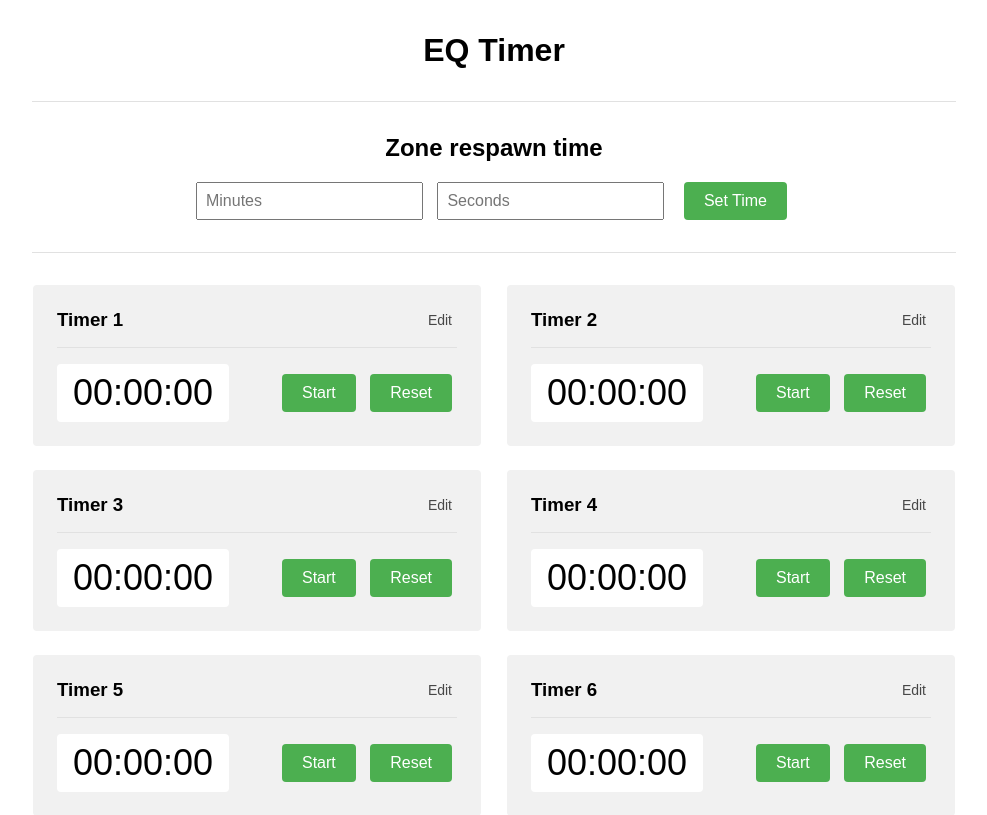
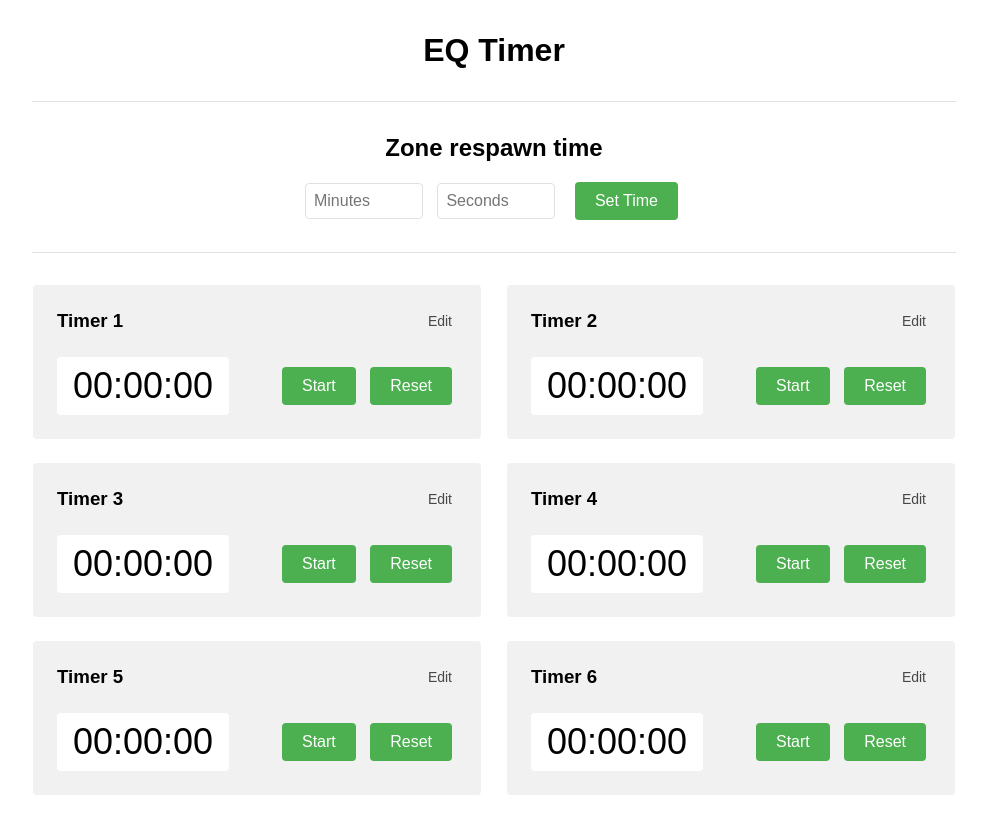
Before and after one commit to kkorolevdev/eq-tools, a plain HTML site: page timer/index.html in a window 1280 px wide. Shown: the top 815 px of the page, without its empty margins (146-1133 px from the left). Drawn offline with Linux system fonts and the light colour scheme.

Commit message:
feat: change timer styles

```diff
--- a/timer/styles.css
+++ b/timer/styles.css
@@ -12,15 +12,27 @@ body {
 }
 
 input[type="number"] {
-	font-size: 16px;
-	padding: 8px;
-	margin-right: 10px;
+	max-width: 100px;
+
 }
 
 input[type="text"] {
+	min-height: 20px;
+}
+input[type="number"],
+input[type="text"] {
+	margin-right: 10px;
+	padding: 8px;
 	font-size: 16px;
-	padding: 8px;
-	margin-right: 10px;
+	outline: none;
+	border: 1px solid #e1e1e1;
+	border-radius: 4px;
+	transition: 0.25s;
+}
+
+input[type="number"]:focus,
+input[type="text"]:focus {
+	border: 1px solid #c1c1c1;
 }
 
 button {
@@ -32,6 +44,7 @@ button {
 	color: white;
 	border: none;
 	border-radius: 4px;
+	transition: 0.25s;
 }
 
 button:hover {
@@ -117,7 +130,7 @@ button:active {
 	width: 100%;
 	max-width: 400px;
 	margin: 0 auto;
-	padding: 1.5rem;
+	padding: 0 1.5rem 1.5rem 1.5rem;
 	border-radius: 4px;
 	background: #f1f1f1;
 }
@@ -125,11 +138,8 @@ button:active {
 .eq-timer__group-info {
 	display: flex;
 	flex-direction: row;
-	justify-content: space-between;
 	align-items: center;
-	margin-bottom: 1rem;
-	padding-bottom: 1rem;
-	border-bottom: 1px solid #e1e1e1;
+	min-height: calc(40px + 2rem);
 }
 
 .eq-timer__group-info input {
@@ -137,6 +147,8 @@ button:active {
 }
 
 .eq-timer__group-label-edit {
+	flex: 5;
+	text-align: right;
 	font-size: 14px;
 	padding: 0;
 	background-color: transparent;
```
